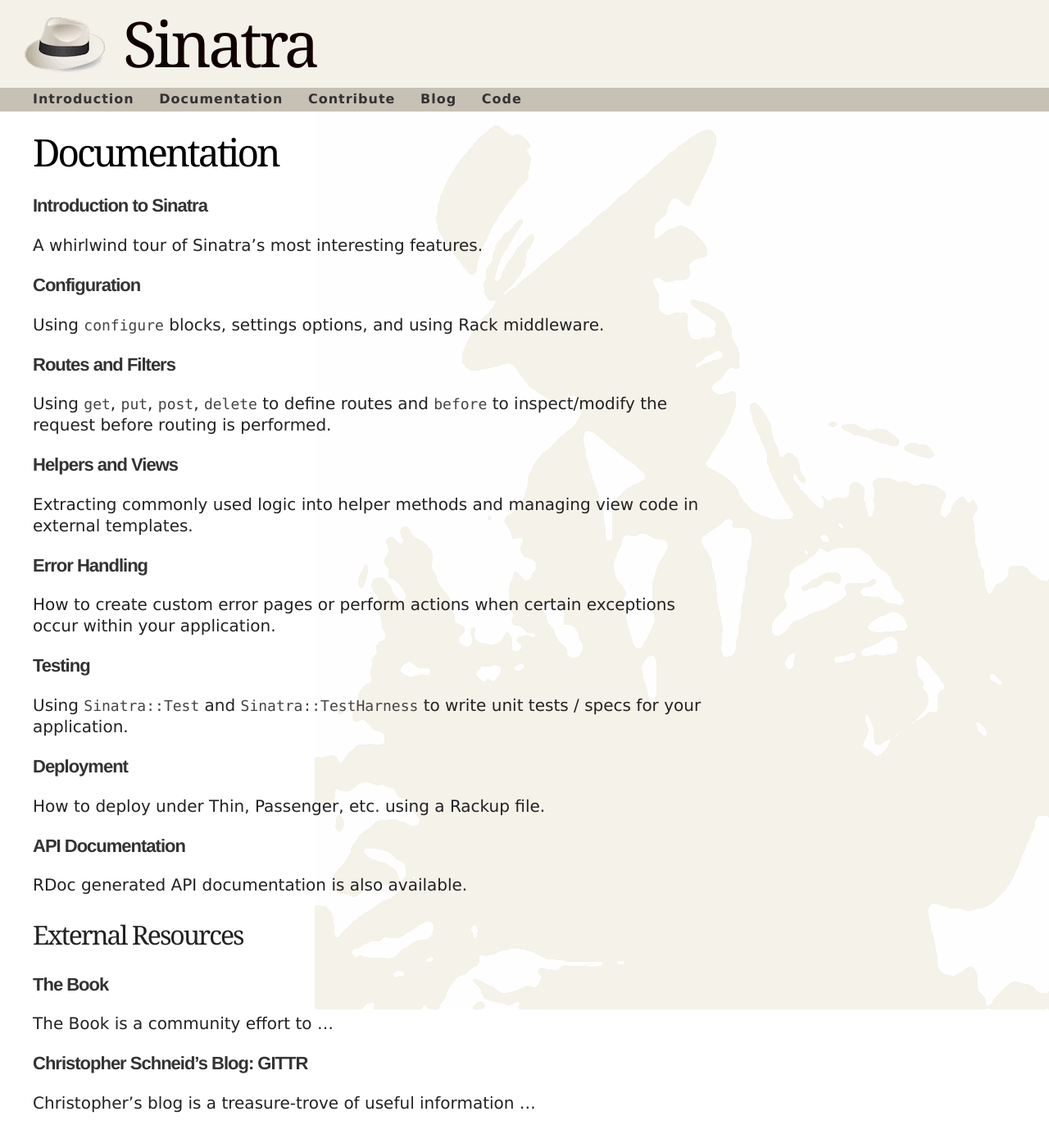
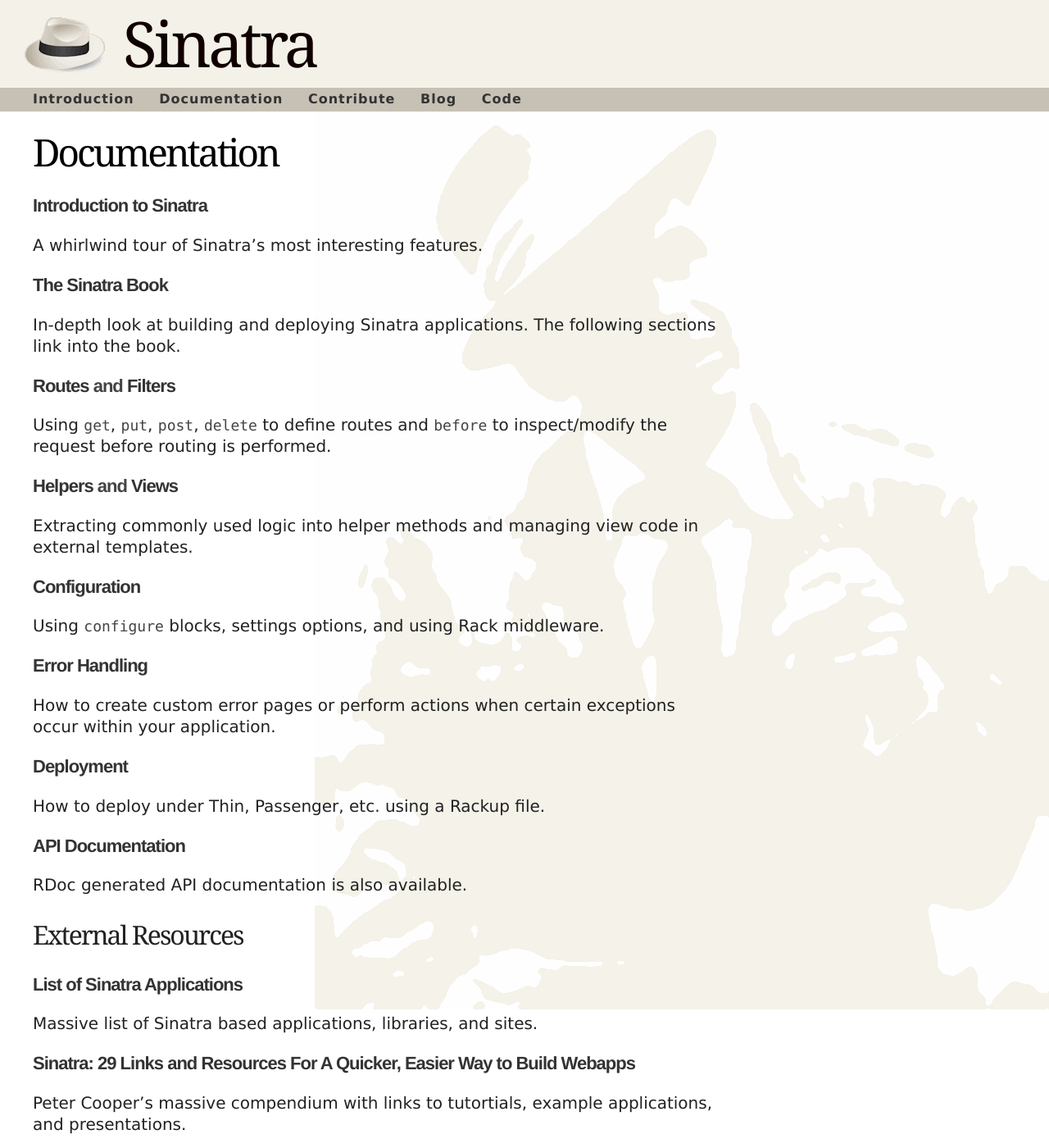
Before and after one commit to sinatra/sinatra.github.com, a Jekyll site: the page built from documentation.markdown, in a window 1280 px wide and 1400 px high. Shown: the whole window at 82% size. Built offline with Jekyll 4.4.1, drawn with Linux system fonts in a browser that asks for light colours.

Commit message:
Link to Book from Documentation page sections

```diff
--- a/documentation.markdown
+++ b/documentation.markdown
@@ -10,32 +10,32 @@
 
 A whirlwind tour of Sinatra's most interesting features.
 
-### [Configuration](configuration.html)
+### [The Sinatra Book](book.html)
+
+In-depth look at building and deploying Sinatra applications. The
+following sections link into the book.
+
+### [Routes](book.html#routes) and [Filters](book.html#filters)
+
+Using `get`, `put`, `post`, `delete` to define routes and `before`
+to inspect/modify the request before routing is performed.
+
+### [Helpers](book.html#helpers) and [Views](book.html#views)
+
+Extracting commonly used logic into helper methods and managing
+view code in external templates.
+
+### [Configuration](book.html#configuration)
 
 Using `configure` blocks, settings options, and using Rack
 middleware.
 
-### [Routes and Filters](routes-and-filters.html)
-
-Using `get`, `put`, `post`, `delete` to define routes and `before`
-to inspect/modify the request before routing is performed.
-
-### [Helpers and Views](helpers-and-views.html)
-
-Extracting commonly used logic into helper methods and managing
-view code in external templates.
-
-### [Error Handling](error-handling.html)
+### [Error Handling](book.html#error_handling)
 
 How to create custom error pages or perform actions when certain
 exceptions occur within your application.
 
-### [Testing](testing.html)
-
-Using `Sinatra::Test` and `Sinatra::TestHarness` to write unit tests /
-specs for your application.
-
-### [Deployment](deployment.html)
+### [Deployment](book.html#deployment)
 
 How to deploy under Thin, Passenger, etc. using a Rackup file.
 
@@ -46,9 +46,14 @@
 External Resources
 ------------------
 
-### [The Book](book.html)
+### [List of Sinatra Applications](http://gist.github.com/22172)
 
-The Book is a community effort to ...
+Massive list of Sinatra based applications, libraries, and sites.
+
+### [Sinatra: 29 Links and Resources For A Quicker, Easier Way to Build Webapps](http://www.rubyinside.com/sinatra-29-links-and-resources-for-a-quicker-easier-way-to-build-webapps-1371.html)
+
+Peter Cooper's massive compendium with links to tutortials, example
+applications, and presentations.
 
 ### [Christopher Schneid's Blog: GITTR](http://www.gittr.com/)
 
```
